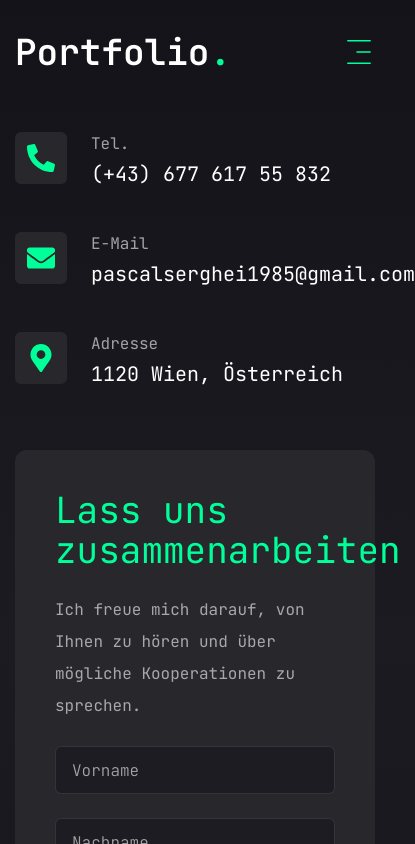
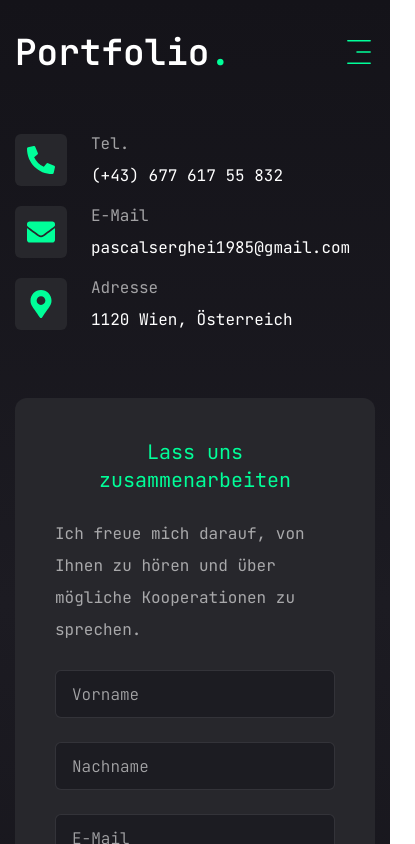
Before and after one commit to bad-creator/portfolio, a Next.js app: page /contact in a window 390 px wide. Shown: the top 844 px of the page, 415 px wide, since content can reach past the window. Built offline with nearby package versions, Linux system fonts and the light colour scheme.

Commit message:
refactoring mobile devices

```diff
--- a/app/contact/page.jsx
+++ b/app/contact/page.jsx
@@ -88,7 +88,7 @@ export default function Contact() {
               onSubmit={handleSubmit}
               className="flex flex-col gap-6 p-10 bg-[#27272c] rounded-xl"
             >
-              <h3 className="text-4xl text-accent">
+              <h3 className="text-xl md:text-2xl lg:text-4xl text-accent text-center lg:text-start">
                 Lass uns zusammenarbeiten
               </h3>
               <p className="text-white/60">
@@ -150,7 +150,7 @@ export default function Contact() {
 
           {/* info */}
           <div className="flex-1 flex items-center xl:justify-end order-1 xl:order-none mb-8 xl:mb-0">
-            <ul className="flex flex-col gap-10">
+            <ul className="flex flex-col gap-2 lg:gap-10">
               {info.map((item, index) => {
                 return (
                   <li key={index} className="flex items-center gap-6">
@@ -159,7 +159,7 @@ export default function Contact() {
                     </div>
                     <div className="flex-1">
                       <p className="text-white/60">{item.title}</p>
-                      <h3 className="text-xl">{item.description}</h3>
+                      <h3 className="lg:text-xl">{item.description}</h3>
                     </div>
                   </li>
                 );
--- a/app/work/page.jsx
+++ b/app/work/page.jsx
@@ -111,7 +111,7 @@ export default function Work() {
               <p className="text-white/60">{project.description}</p>
 
               {/* stack */}
-              <ul className="flex flex-row gap-4">
+              <ul className="flex flex-row gap-4 flex-wrap">
                 {project.stack.map((item, index) => {
                   return (
                     <li key={index} className="text-xl text-accent">
@@ -170,7 +170,7 @@ export default function Work() {
               {projects.map((project, index) => {
                 return (
                   <SwiperSlide key={index} className="w-full">
-                    <div className="h-[460px] relative group flex justify-center items-center ">
+                    <div className="h-[260px] md:h-[360px] lg:h-[460px] relative group flex justify-center items-center ">
                       {/* overlay */}
                       <div className="absolute top-0 bottom-0 w-full  z-10"></div>
 
@@ -179,7 +179,7 @@ export default function Work() {
                         <Image
                           src={project.image}
                           fill
-                          className="object-cover"
+                          className="object-contain"
                           alt=""
                         />
                       </div>
--- a/components/Stats.jsx
+++ b/components/Stats.jsx
@@ -25,11 +25,11 @@ export default function Stats() {
   return (
     <section className="pt-4 pb-12 xl:pt-0 xl:pb-0">
       <div className="container mx-auto">
-        <div className="flex flex-wrap gap-6 max-w-[80vw] mx-auto xl:max-w-none">
+        <div className="grid grid-cols-4 gap-4">
           {stats.map((item, index) => {
             return (
               <div
-                className="flex-1 flex gap-4 items-center justify-center xl:justify-start"
+                className="flex-1 flex gap-4 items-center justify-start md:flex-row md:justify-start flex-col "
                 key={index}
               >
                 <CountUp
@@ -41,7 +41,7 @@ export default function Stats() {
                 <p
                   className={`${
                     item.text.length < 15 ? "max-w-[100px]" : "max-w-[150px]"
-                  } leading-snug text-white/80`}
+                  } leading-snug text-white/80 text-xs lg:text-base md:text-start text-center `}
                 >
                   {item.text}
                 </p>
```
